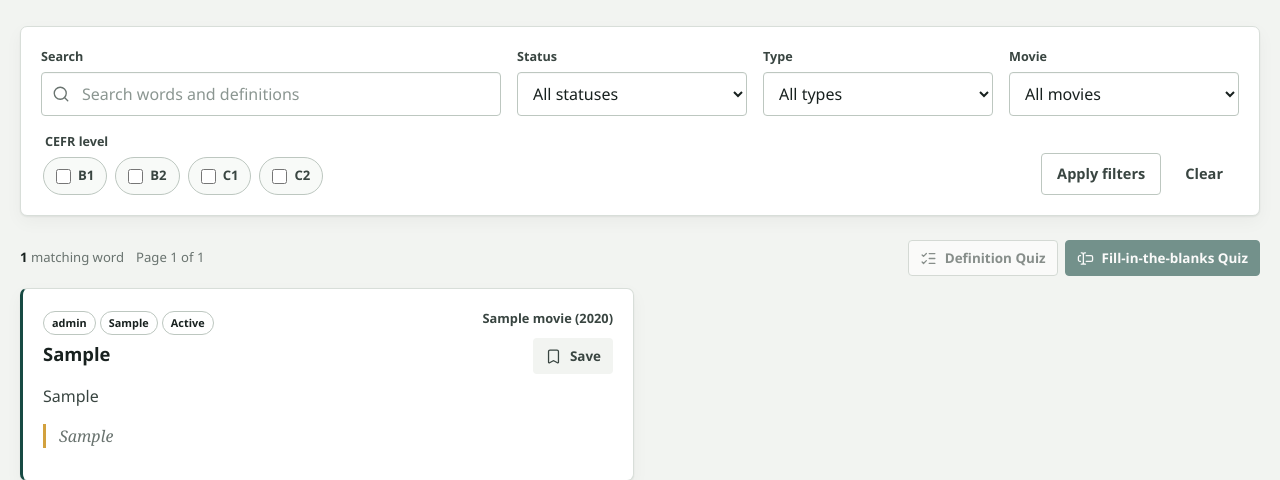
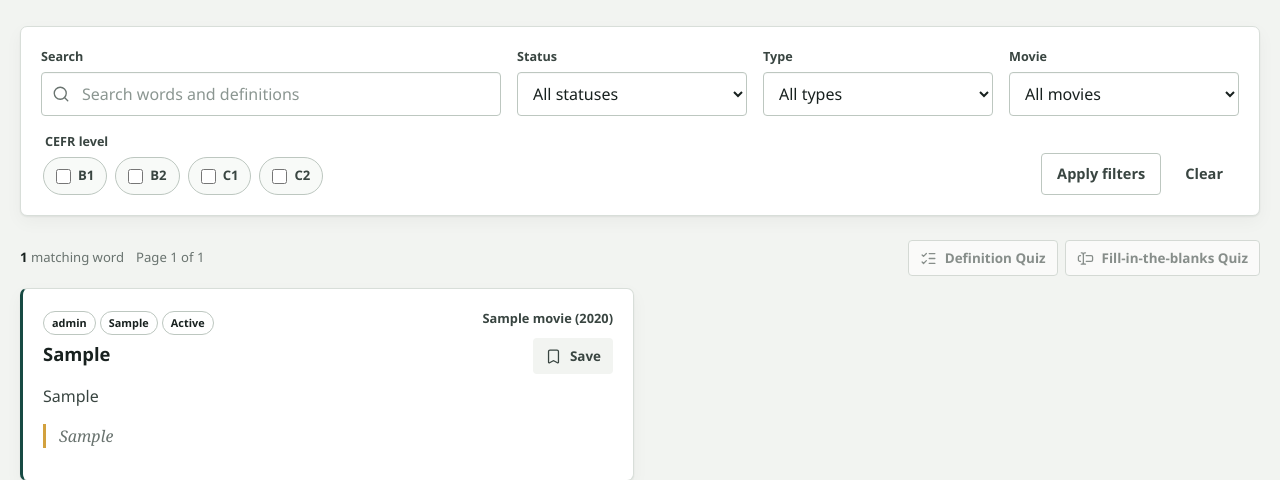
Before and after one commit to DrShahinstein/filmocabulary, a Django app: template vocabulary/templates/vocabulary/words_explorer.html in a window 1280 px wide. Shown: the part 209-689 px from the top of the page. Run offline with Django 5.2, Linux system fonts and the light colour scheme; tables that the repository leaves empty hold one stand-in row (values such as "Sample post"); the template is opened without the code that fills it: values that come from a table or form of the project are taken from there, most other values are stand-ins (such as "Sample title", 1, 10 or a date in 2020); some libraries are stand-ins or nearby versions.

Commit message:
fix: align explorer quiz button styles

```diff
--- a/vocabulary/templates/partials/word_explorer_results.html
+++ b/vocabulary/templates/partials/word_explorer_results.html
@@ -26,12 +26,12 @@
                     </button>
                 {% endif %}
                 {% if cloze_quiz_available %}
-                    <a class="button button--primary button--small" href="{{ targeted_cloze_url }}">
+                    <a class="button button--secondary button--small" href="{{ targeted_cloze_url }}">
                         <i data-lucide="text-cursor-input" aria-hidden="true"></i>
                         Fill-in-the-blanks Quiz
                     </a>
                 {% else %}
-                    <button class="button button--primary button--small"
+                    <button class="button button--secondary button--small"
                             type="button"
                             disabled
                             title="None of the matching words has a fill-in-the-blank sentence.">
```
